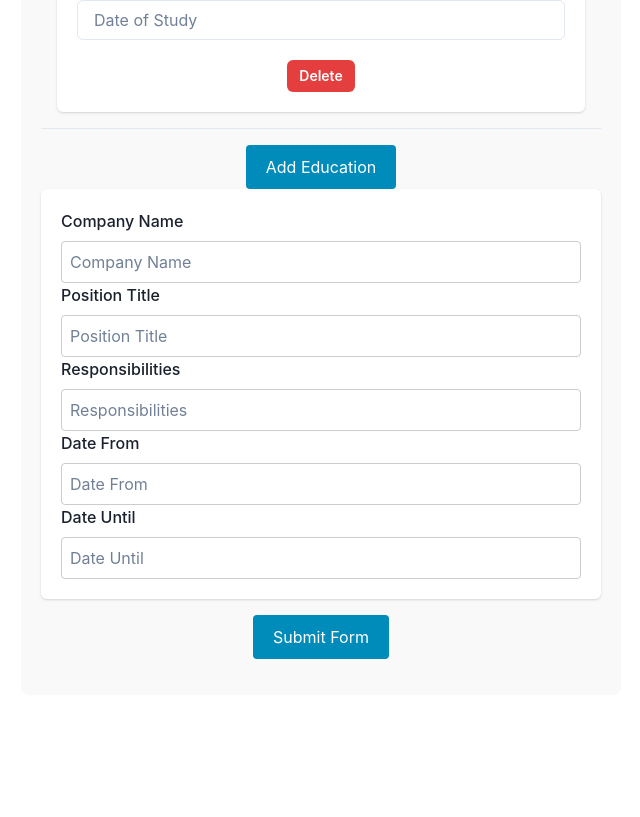
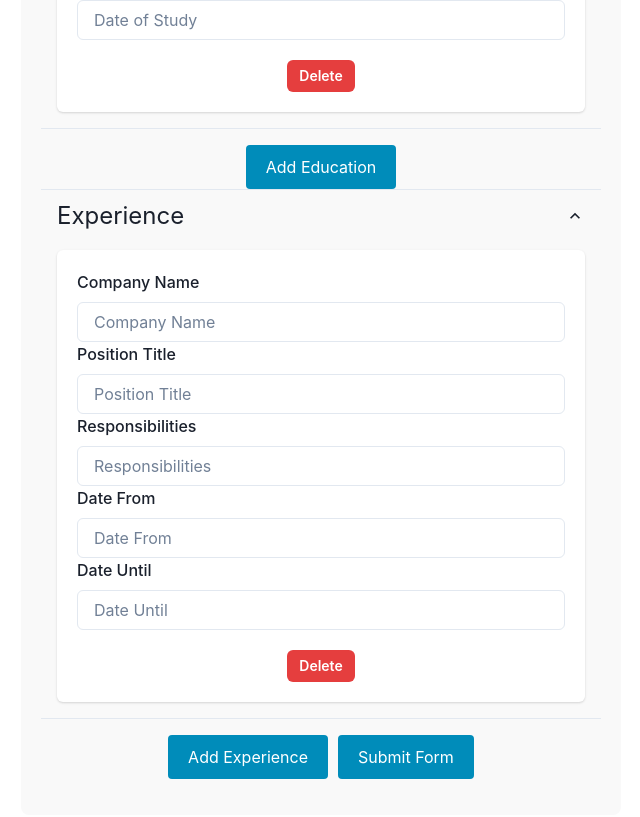
Before and after one commit to angelr1076/React-CV-App, a React (Vite) app: page / in a window 1280 px wide. Shown: the part 651-1468 px from the top of the page, without its empty margins (319-959 px from the left). Before the commit the page ends 1366 px from the top, so only its background shows below. Built offline with nearby package versions, Linux system fonts and the light colour scheme.

Commit message:
Added add,  update and delete handlers for experience

```diff
--- a/src/components/CVForm.jsx
+++ b/src/components/CVForm.jsx
@@ -15,13 +15,16 @@ function CVForm() {
   const [education, setEducation] = useState([
     { id: uuidv4(), schoolName: '', major: '', dateOfStudy: '' },
   ]);
-  const [experience, setExperience] = useState({
+  const [experience, setExperience] = useState([
+    {
+      id: uuidv4(),
       companyName: '',
       positionTitle: '',
       responsibilities: '',
       dateFrom: '',
       dateUntil: '',
-  });
+    },
+  ]);
   const [isSubmitted, setIsSubmitted] = useState(false);
 
   const handleGeneralInfoChange = updatedInfo => {
@@ -33,7 +36,6 @@ function CVForm() {
       ...education,
       { id: uuidv4(), schoolName: '', major: '', dateOfStudy: '' },
     ]);
-    console.log(education);
   };
 
   const handleEducationChange = (updatedEducation, index) => {
@@ -48,8 +50,30 @@ function CVForm() {
     setEducation(education.filter(education => education.id !== id));
   };
 
-  const handleExperienceChange = updatedExperience => {
-    setExperience(updatedExperience);
+  const handleAddExperience = () => {
+    setExperience([
+      ...experience,
+      {
+        id: uuidv4(),
+        companyName: '',
+        positionTitle: '',
+        responsibilities: '',
+        dateFrom: '',
+        dateUntil: '',
+      },
+    ]);
+  };
+
+  const handleExperienceChange = (updatedExperience, id) => {
+    setExperience(prevExperience =>
+      prevExperience.map(experience =>
+        experience.id === id ? updatedExperience : experience
+      )
+    );
+  };
+
+  const handleDeleteExperience = id => {
+    setExperience(experience.filter(experience => experience.id !== id));
   };
 
   const handleSubmit = () => {
@@ -83,12 +107,21 @@ function CVForm() {
           Add Education
         </button>
       )}
-
+      {experience.map((experience, index) => (
         <PracticalExp
+          key={experience.id}
           experience={experience}
+          index={index}
           onChange={handleExperienceChange}
+          handleDeleteExperience={handleDeleteExperience}
           isSubmitted={isSubmitted}
         />
+      ))}
+      {isSubmitted ? null : (
+        <button className='button' onClick={handleAddExperience}>
+          Add Experience
+        </button>
+      )}
       <button
         className='button'
         onClick={isSubmitted ? handleEdit : handleSubmit}>
--- a/src/components/EducationalExp.jsx
+++ b/src/components/EducationalExp.jsx
@@ -50,7 +50,6 @@ function EducationalExp({
                   <FormLabel className='label' htmlFor={`schoolName${index}`}>
                     School Name
                   </FormLabel>
-
                   <Input
                     className='input'
                     name='schoolName'
--- a/src/components/PracticalExp.jsx
+++ b/src/components/PracticalExp.jsx
@@ -2,14 +2,27 @@ import PropTypes from 'prop-types';
 import {
   Box,
   Text,
+  Input,
+  Button,
   FormLabel,
   Card,
   CardHeader,
   CardBody,
   CardFooter,
+  Accordion,
+  AccordionItem,
+  AccordionButton,
+  AccordionPanel,
+  AccordionIcon,
 } from '@chakra-ui/react';
 
-function PracticalExp({ experience, onChange, isSubmitted }) {
+function PracticalExp({
+  experience,
+  index,
+  onChange,
+  handleDeleteExperience,
+  isSubmitted,
+}) {
   const handleInputChange = e => {
     const { name, value } = e.target;
     onChange({ ...experience, [name]: value });
@@ -24,60 +37,90 @@ function PracticalExp({ experience, onChange, isSubmitted }) {
           {experience.dateUntil}
         </div>
       ) : (
+        <Accordion key={index} defaultIndex={[0]} allowMultiple>
+          <AccordionItem>
+            <h2>
+              <AccordionButton>
+                <Box as='span' flex='1' textAlign='left' fontSize='2xl'>
+                  Experience
+                </Box>
+                <AccordionIcon />
+              </AccordionButton>
+            </h2>
+            <AccordionPanel pb={4}>
               <Card>
                 <CardBody>
-            <FormLabel className='label' htmlFor='companyName'>
+                  <FormLabel className='label' htmlFor={`companyName${index}`}>
                     Company Name
                   </FormLabel>
-            <input
+                  <Input
                     className='input'
                     name='companyName'
                     value={experience.companyName}
                     onChange={handleInputChange}
                     placeholder='Company Name'
+                    id={`companyName${index}`}
                   />
-            <FormLabel className='label' htmlFor='positionTitle'>
+                  <FormLabel
+                    className='label'
+                    htmlFor={`positionTitle${index}`}>
                     Position Title
                   </FormLabel>
-            <input
+                  <Input
                     className='input'
                     name='positionTitle'
                     value={experience.positionTitle}
                     onChange={handleInputChange}
                     placeholder='Position Title'
+                    id={`positionTitle${index}`}
                   />
-            <FormLabel className='label' htmlFor='responsibilities'>
+                  <FormLabel
+                    className='label'
+                    htmlFor={`responsibilities${index}`}>
                     Responsibilities
                   </FormLabel>
-            <input
+                  <Input
                     className='input'
                     name='responsibilities'
                     value={experience.responsibilities}
                     onChange={handleInputChange}
                     placeholder='Responsibilities'
+                    id={`responsibilities${index}`}
                   />
-            <FormLabel className='label' htmlFor='dateFrom'>
+                  <FormLabel className='label' htmlFor={`dateFrom${index}`}>
                     Date From
                   </FormLabel>
-            <input
+                  <Input
                     className='input'
                     name='dateFrom'
                     value={experience.dateFrom}
                     onChange={handleInputChange}
                     placeholder='Date From'
+                    id={`dateFrom${index}`}
                   />
-            <FormLabel className='label' htmlFor='dateUntil'>
+                  <FormLabel className='label' htmlFor={`dateUntil${index}`}>
                     Date Until
                   </FormLabel>
-            <input
+                  <Input
                     className='input'
                     name='dateUntil'
                     value={experience.dateUntil}
                     onChange={handleInputChange}
                     placeholder='Date Until'
-            />{' '}
+                    id={`dateUntil${index}`}
+                    mb={5}
+                  />
+                  <Button
+                    colorScheme='red'
+                    size='sm'
+                    onClick={() => handleDeleteExperience(experience.id)}>
+                    Delete
+                  </Button>
                 </CardBody>
               </Card>
+            </AccordionPanel>
+          </AccordionItem>
+        </Accordion>
       )}
     </div>
   );
@@ -85,6 +128,7 @@ function PracticalExp({ experience, onChange, isSubmitted }) {
 
 PracticalExp.propTypes = {
   experience: PropTypes.shape({
+    id: PropTypes.string.isRequired,
     companyName: PropTypes.string.isRequired,
     positionTitle: PropTypes.string.isRequired,
     responsibilities: PropTypes.string.isRequired,
@@ -92,6 +136,8 @@ PracticalExp.propTypes = {
     dateUntil: PropTypes.string.isRequired,
   }),
   onChange: PropTypes.func.isRequired,
+  handleDeleteExperience: PropTypes.func.isRequired,
+  index: PropTypes.number.isRequired,
   isSubmitted: PropTypes.bool.isRequired,
 };
 
```
Lines whose indentation alone changed are shown as unchanged.
